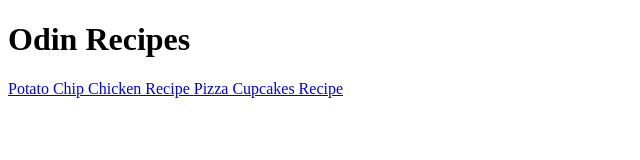
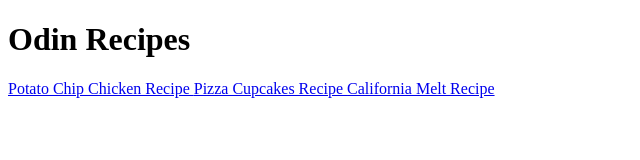
Before and after one commit to bamsi/odin-recipes, a plain HTML site: page index.html in a window 1280 px wide. Shown: the whole page, without its empty margins (0-640 px from the left). Drawn offline with Linux system fonts and the light colour scheme.

Commit message:
add link to california melt page

```diff
--- a/index.html
+++ b/index.html
@@ -10,5 +10,6 @@
     <h1>Odin Recipes</h1>
     <a href="recipes/chip-chicken.html"> Potato Chip Chicken Recipe </a>
     <a href="recipes/pizza-cupcakes.html"> Pizza Cupcakes Recipe </a>
+    <a href="recipes/california-melts.html">California Melt Recipe</a>
   </body>
 </html>
```
